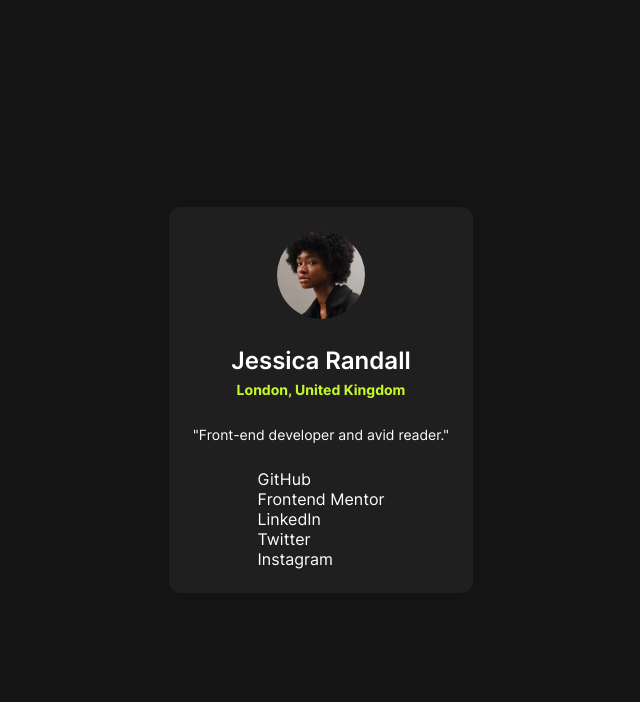
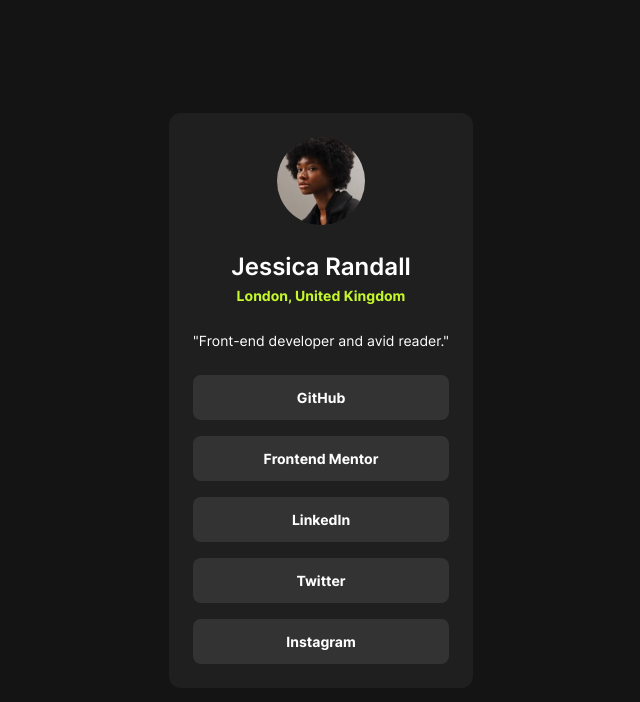
Before and after one commit to niezgoda-piotr/Frontend-Mentor---Social-links-profile, a website built with Vite: page index.html in a window 1280 px wide. Shown: the whole page, without its empty margins (319-959 px from the left). Built offline with nearby package versions, Linux system fonts and the light colour scheme.

Commit message:
Finish styling links section

```diff
--- a/css/style.css
+++ b/css/style.css
@@ -36,6 +36,11 @@
 figure, blockquote, dl, dd {
     margin: 0;
     padding: 0;
+}
+
+a {
+    text-decoration: none;
+    color: inherit;
 }
 
 /* *** */
@@ -101,3 +106,27 @@
     font-weight: var(--text-preset-2-weight);
     line-height: var(--text-preset-2-line-height);
 }
+
+.social-links {
+    font-size: var(--text-preset-2-bold-size);
+    font-weight: var(--text-preset-2-bold-weight);
+    line-height: var(--text-preset-2-bold-line-height);
+
+    justify-self: stretch;
+
+    display: grid;
+    justify-items: center;
+    gap: var(--spacing-200);
+
+}
+
+.social-links a {
+    height: 45px;
+    width: 100%;
+    background-color: var(--color-grey-700);
+    border-radius: var(--spacing-100);
+
+    display: flex;
+    justify-content: center;
+    align-items: center;
+}
--- a/index.html
+++ b/index.html
@@ -30,11 +30,11 @@
             </p>
         </section>
         <section class="social-links">
-            <p>GitHub</p>
-            <p>Frontend Mentor</p>
-            <p>LinkedIn</p>
-            <p>Twitter</p>
-            <p>Instagram</p>
+            <a href="#">GitHub</a>
+            <a href="#">Frontend Mentor</a>
+            <a href="#">LinkedIn</a>
+            <a href="#">Twitter</a>
+            <a href="#">Instagram</a>
         </section>
 
     </main>
```
